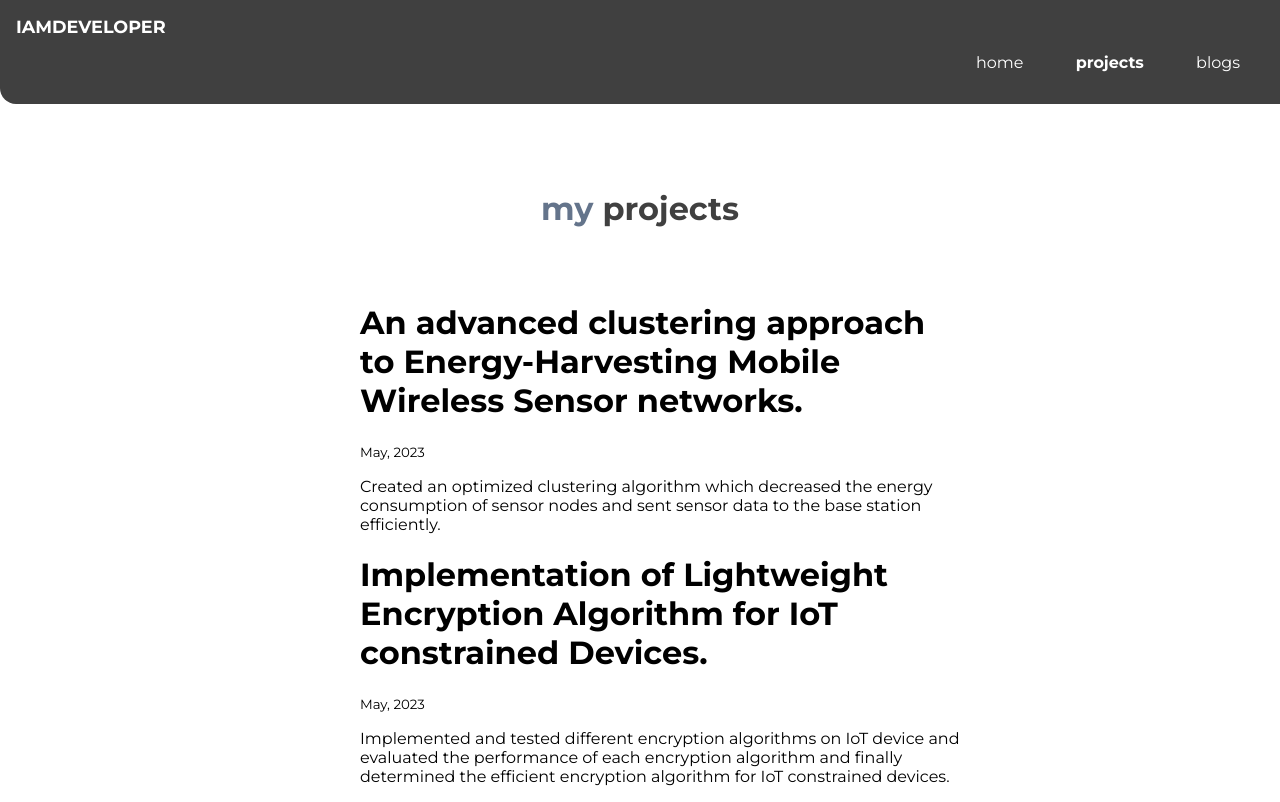
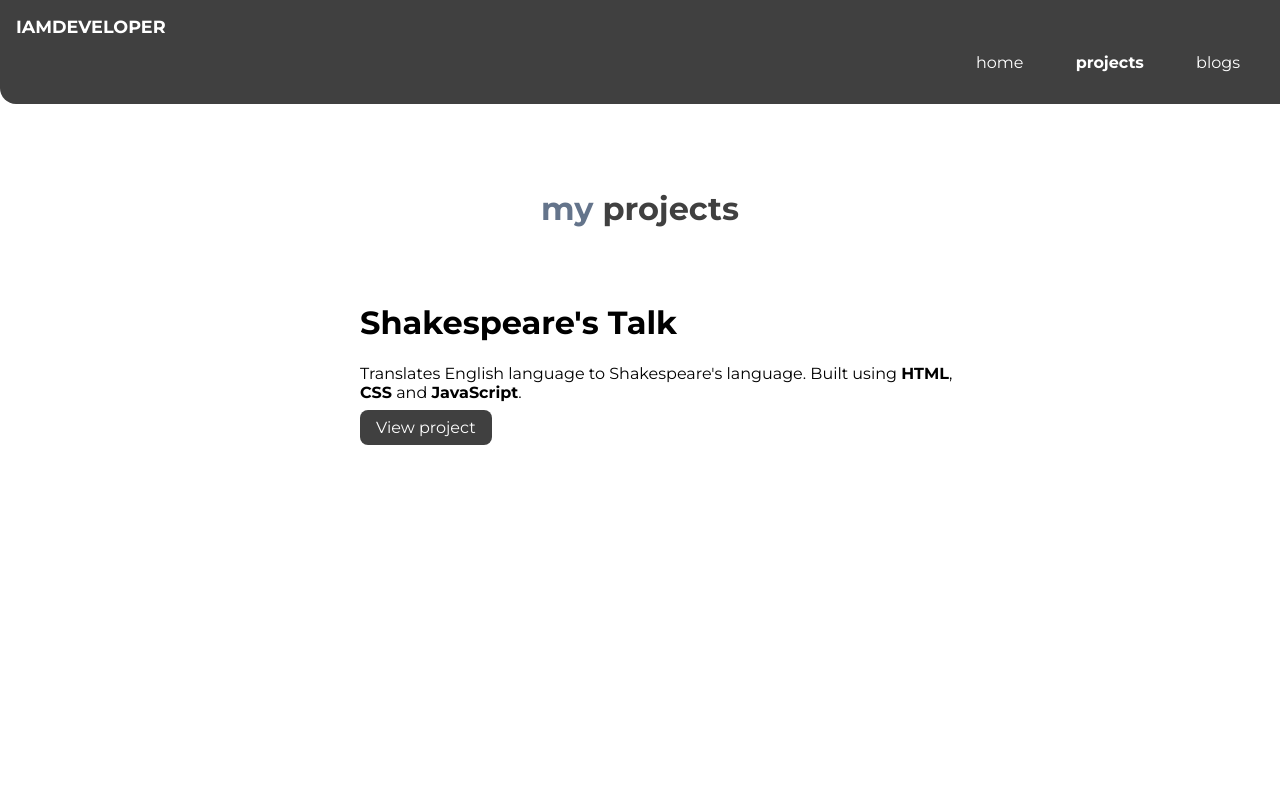
Before and after one commit to adkuakku/adarsh-baalak-portfolio, a plain HTML site: page projects.html in a window 1280 px wide. Drawn offline with Linux system fonts and the light colour scheme.

Commit message:
projects update

```diff
--- a/projects.html
+++ b/projects.html
@@ -31,19 +31,14 @@
     <ul class="list-non-bullet">
         <li>
             <div class="container container-center">
-                <h1>An advanced clustering approach to Energy-Harvesting Mobile Wireless Sensor networks.</h1>
-                <small>May, 2023</small>
-                <p>Created an optimized clustering algorithm which decreased the energy consumption of sensor nodes and sent sensor data to the base station efficiently.</p>
+                <h1>Shakespeare's Talk</h1>
+                <p>
+                    Translates English language to Shakespeare's language.
+                    Built using <bold>HTML</bold>, <bold>CSS</bold> and <bold>JavaScript</bold>.
+                </p>
+                <a class="link link-primary" href="https://english-to-shakespeare.netlify.app/">View project</a>
             </div>
 
-        </li>
-
-        <li>
-            <div class="container container-center">
-                <h1>Implementation of Lightweight Encryption Algorithm for IoT constrained Devices.</h1>
-                <small>May, 2023</small>
-                <p> Implemented and tested different encryption algorithms on IoT device and evaluated the performance of each encryption algorithm and finally determined the efficient encryption algorithm for IoT constrained devices.</p>
-            </div>
         </li>
     </ul>
 </body>
--- a/styles.css
+++ b/styles.css
@@ -13,6 +13,10 @@ body {
 
 hr {
     margin: 2rem 0rem;
+}
+
+bold {
+    font-weight: bold;
 }
 
 /** container**/
```
